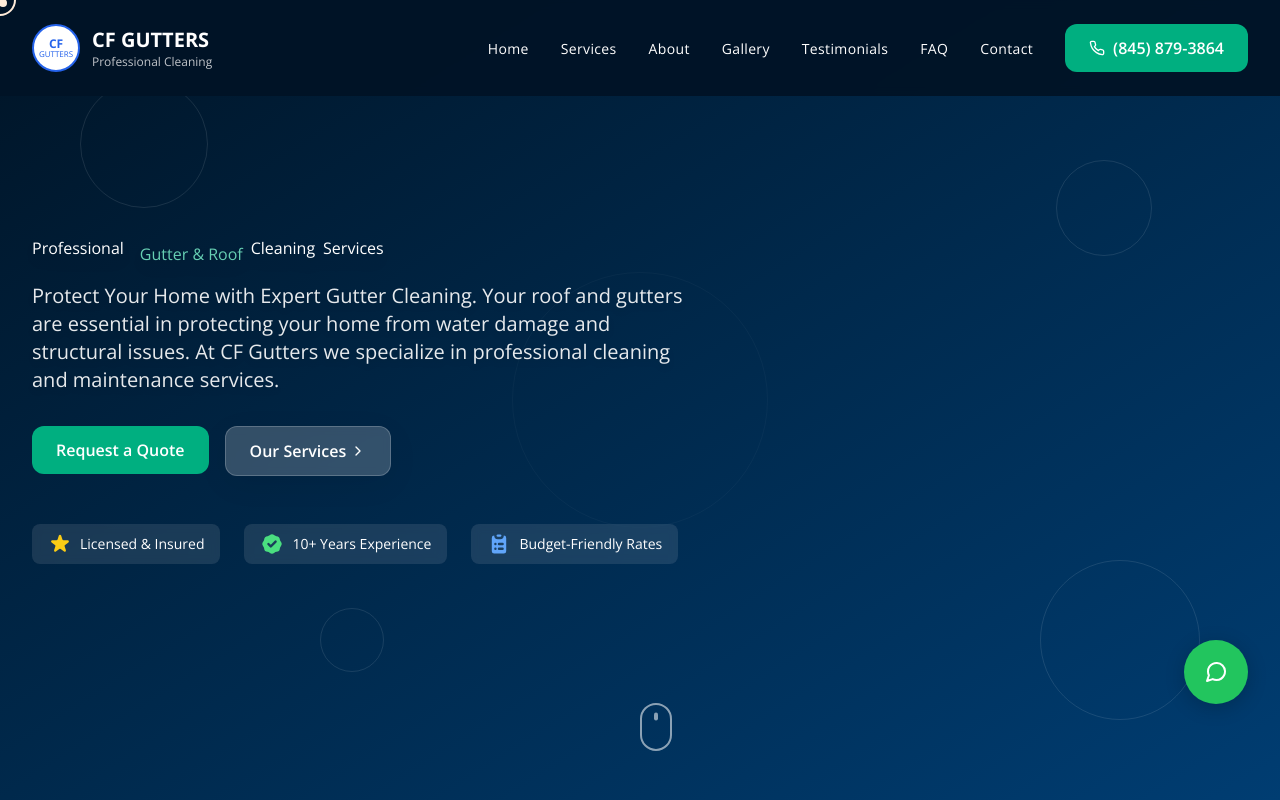
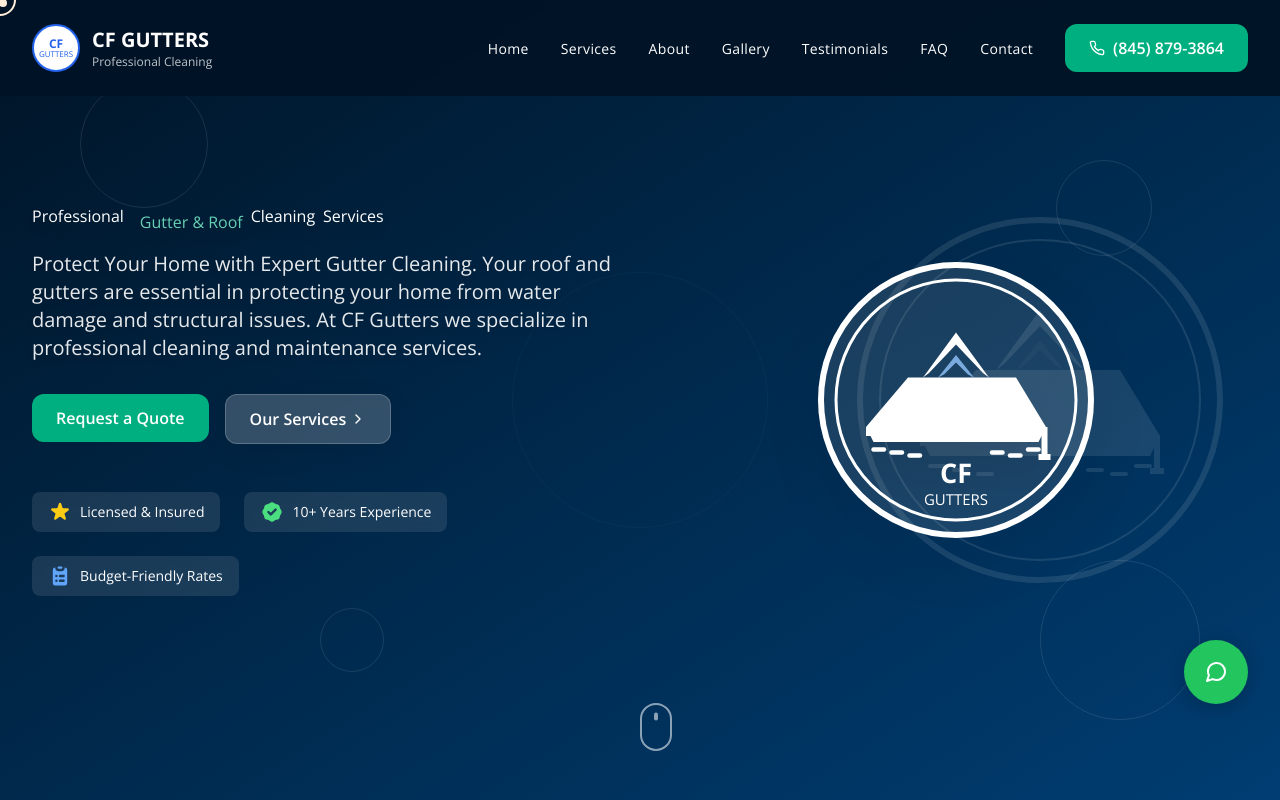
Before and after one commit to Nimbus2000meta/CFGUTTERS, a React (Create React App) app in the folder frontend/: page / in a window 1280 px wide. Shown: the top 800 px of the page. Built offline with nearby package versions, Linux system fonts and the light colour scheme.

Commit message:
auto-commit for 1d981611-f583-4def-b66a-c7759b386130

```diff
--- a/frontend/src/components/sections/Hero.jsx
+++ b/frontend/src/components/sections/Hero.jsx
@@ -19,8 +19,73 @@
         <div className="absolute top-1/2 left-1/2 transform -translate-x-1/2 -translate-y-1/2 w-64 h-64 border border-white rounded-full opacity-30"></div>
       </div>
 
+      {/* Large Logo Background Element */}
+      <div className="absolute right-10 top-1/2 transform -translate-y-1/2 opacity-10">
+        <svg
+          width="400"
+          height="400"
+          viewBox="0 0 200 200"
+          fill="none"
+          xmlns="http://www.w3.org/2000/svg"
+          className="text-white"
+        >
+          {/* Outer circle border */}
+          <circle
+            cx="100"
+            cy="100"
+            r="90"
+            stroke="currentColor"
+            strokeWidth="3"
+            fill="none"
+          />
+          <circle
+            cx="100"
+            cy="100"
+            r="80"
+            stroke="currentColor"
+            strokeWidth="1"
+            fill="none"
+          />
+
+          {/* Main house/roof structure */}
+          <path
+            d="M40 118 L68 85 L90 85 L140 85 L160 118 L155 128 L45 128 Z"
+            fill="currentColor"
+          />
+
+          {/* Roof peak triangle */}
+          <path
+            d="M78 85 L100 55 L122 85 L118 82 L100 63 L82 82 Z"
+            fill="currentColor"
+          />
+
+          {/* Inner roof detail */}
+          <path
+            d="M88 85 L100 70 L112 85 L108 83 L100 75 L92 83 Z"
+            fill="rgba(255,255,255,0.3)"
+          />
+
+          {/* Gutter system */}
+          <rect x="40" y="118" width="120" height="5" fill="currentColor"/>
+
+          {/* Water flow lines */}
+          <path d="M45 133 L52 133" stroke="currentColor" strokeWidth="2" strokeLinecap="round"/>
+          <path d="M57 135 L64 135" stroke="currentColor" strokeWidth="2" strokeLinecap="round"/>
+          <path d="M69 137 L76 137" stroke="currentColor" strokeWidth="2" strokeLinecap="round"/>
+          <path d="M124 135 L131 135" stroke="currentColor" strokeWidth="2" strokeLinecap="round"/>
+          <path d="M136 137 L143 137" stroke="currentColor" strokeWidth="2" strokeLinecap="round"/>
+          <path d="M148 133 L155 133" stroke="currentColor" strokeWidth="2" strokeLinecap="round"/>
+
+          {/* Downspout */}
+          <rect x="157" y="118" width="3" height="18" fill="currentColor"/>
+          <rect x="155" y="134" width="7" height="3" fill="currentColor"/>
+        </svg>
+      </div>
+
       {/* Content Container */}
       <div className="container-custom relative z-20">
+        <div className="grid grid-cols-1 lg:grid-cols-2 gap-12 items-center">
+          {/* Left Content */}
           <div className="max-w-2xl">
             <TextReveal
               type="headline"
@@ -105,6 +170,81 @@
               </div>
             </motion.div>
           </div>
+
+          {/* Right Side - Featured Logo */}
+          <div className="hidden lg:flex justify-center items-center">
+            <motion.div
+              initial={{ opacity: 0, scale: 0.8 }}
+              animate={{ opacity: 1, scale: 1 }}
+              transition={{ duration: 1, delay: 0.5 }}
+              className="relative"
+            >
+              <svg
+                width="300"
+                height="300"
+                viewBox="0 0 200 200"
+                fill="none"
+                xmlns="http://www.w3.org/2000/svg"
+                className="text-white drop-shadow-2xl"
+              >
+                {/* Outer circle border */}
+                <circle
+                  cx="100"
+                  cy="100"
+                  r="90"
+                  stroke="currentColor"
+                  strokeWidth="4"
+                  fill="rgba(255,255,255,0.1)"
+                />
+                <circle
+                  cx="100"
+                  cy="100"
+                  r="80"
+                  stroke="currentColor"
+                  strokeWidth="2"
+                  fill="transparent"
+                />
+
+                {/* Main house/roof structure */}
+                <path
+                  d="M40 118 L68 85 L90 85 L140 85 L160 118 L155 128 L45 128 Z"
+                  fill="currentColor"
+                />
+
+                {/* Roof peak triangle */}
+                <path
+                  d="M78 85 L100 55 L122 85 L118 82 L100 63 L82 82 Z"
+                  fill="currentColor"
+                />
+
+                {/* Inner roof detail */}
+                <path
+                  d="M88 85 L100 70 L112 85 L108 83 L100 75 L92 83 Z"
+                  fill="rgba(147, 197, 253, 0.8)"
+                />
+
+                {/* Gutter system */}
+                <rect x="40" y="118" width="120" height="6" fill="currentColor"/>
+
+                {/* Water flow lines */}
+                <path d="M45 133 L52 133" stroke="currentColor" strokeWidth="3" strokeLinecap="round"/>
+                <path d="M57 135 L64 135" stroke="currentColor" strokeWidth="3" strokeLinecap="round"/>
+                <path d="M69 137 L76 137" stroke="currentColor" strokeWidth="3" strokeLinecap="round"/>
+                <path d="M124 135 L131 135" stroke="currentColor" strokeWidth="3" strokeLinecap="round"/>
+                <path d="M136 137 L143 137" stroke="currentColor" strokeWidth="3" strokeLinecap="round"/>
+                <path d="M148 133 L155 133" stroke="currentColor" strokeWidth="3" strokeLinecap="round"/>
+
+                {/* Downspout */}
+                <rect x="157" y="118" width="4" height="20" fill="currentColor"/>
+                <rect x="155" y="136" width="8" height="4" fill="currentColor"/>
+
+                {/* CF text */}
+                <text x="100" y="155" textAnchor="middle" fill="currentColor" fontSize="18" fontWeight="bold">CF</text>
+                <text x="100" y="170" textAnchor="middle" fill="currentColor" fontSize="10" fontWeight="normal">GUTTERS</text>
+              </svg>
+            </motion.div>
+          </div>
+        </div>
       </div>
 
       {/* Scroll Indicator */}
```
Lines whose indentation alone changed are shown as unchanged.
